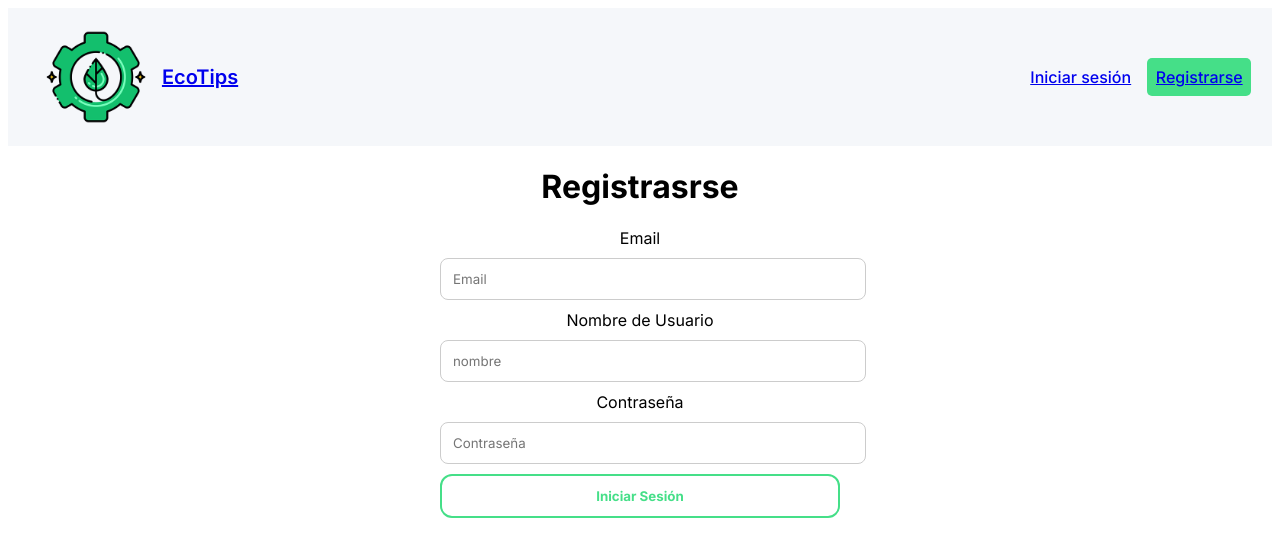
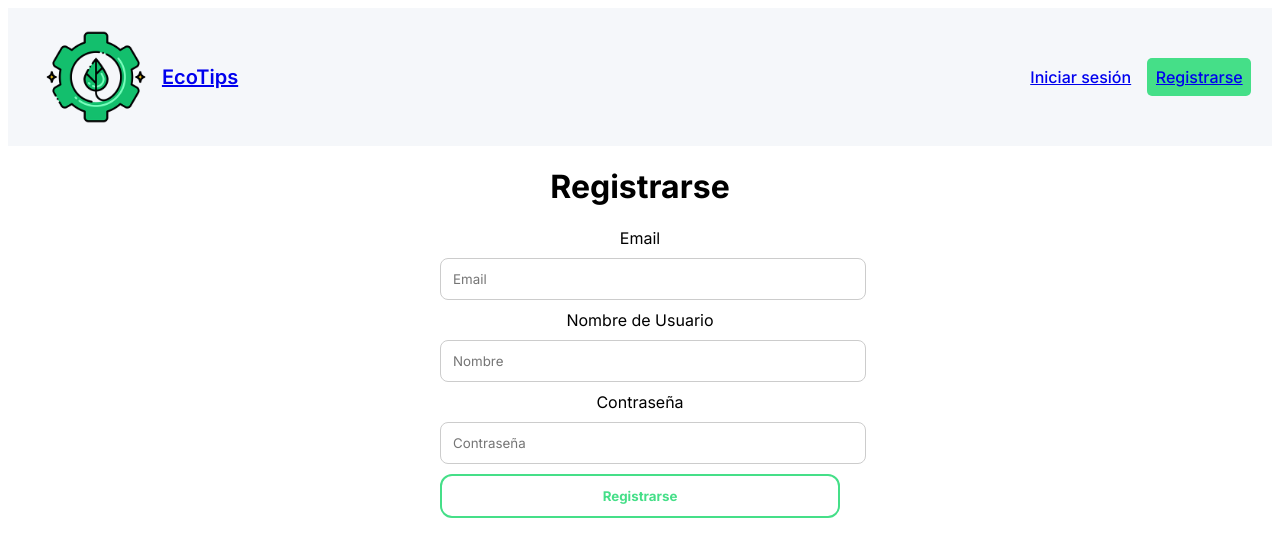
Before and after one commit to ManuBalan03/EcoTips-Frontend, a React (Vite) app in the folder front_web/: page /signup in a window 1280 px wide. Shown: the top 556 px of the page. Built offline with nearby package versions, Linux system fonts and the light colour scheme.

Commit message:
connection
-login
-signup
-connection with back

```diff
--- a/front_web/src/api/axios.ts
+++ b/front_web/src/api/axios.ts
@@ -1,38 +1,46 @@
 import axios, { AxiosInstance } from "axios";
 
-
-// Definimos el tipo para las respuestas de la API
-interface ApiResponse<T = any> {
-  data: T;
-  status: number;
-  statusText: string;
-  headers: any;
-  config: any;
-}
-
-// En Vite, usamos import.meta.env en lugar de process.env
 const api: AxiosInstance = axios.create({
   baseURL: import.meta.env.VITE_API_URL,
-  auth: {
-    username: 'admin',
-    password: 'admin'
-  },
   headers: {
-    "Content-Type": "application/json"
+    "Content-Type": "application/json",
   }
 });
 
-console.log("API URL:", import.meta.env.VITE_API_URL);
+export default api;
+
+// // Definimos el tipo para las respuestas de la API
+// interface ApiResponse<T = any> {
+//   data: T;
+//   status: number;
+//   statusText: string;
+//   headers: any;
+//   config: any;
+// }
+
+// // En Vite, usamos import.meta.env en lugar de process.env
+// const api: AxiosInstance = axios.create({
+//   baseURL: import.meta.env.VITE_API_URL,
+//   auth: {
+//     username: 'admin',
+//     password: 'admin'
+//   },
+//   headers: {
+//     "Content-Type": "application/json"
+//   }
+// });
+
+// console.log("API URL:", import.meta.env.VITE_API_URL);
 
 
-// Interceptor para manejar errores globalmente (opcional)
-api.interceptors.response.use(
-  (response): ApiResponse => response, // Tipo de la respuesta
-  (error) => {
-    // Aquí puedes manejar errores comunes como 401, 403, 500, etc.
-    console.error("Error en la petición:", error);
-    return Promise.reject(error);
-  }
-);
+// // Interceptor para manejar errores globalmente (opcional)
+// api.interceptors.response.use(
+//   (response): ApiResponse => response, // Tipo de la respuesta
+//   (error) => {
+//     // Aquí puedes manejar errores comunes como 401, 403, 500, etc.
+//     console.error("Error en la petición:", error);
+//     return Promise.reject(error);
+//   }
+// );
 
-export default api;
+// export default api;
--- a/front_web/src/api/services/usersexample.ts
+++ b/front_web/src/api/services/UserService.ts
@@ -1,9 +1,9 @@
 import api from "../axios";
 import { Usuario } from "../types/userexample";
 
-// Definimos una interfaz para un usuario
 
-// Ejemplo de función para obtener usuarios
+export const registerUser = (data: any) => api.post("/auth/register", data);
+export const loginUser = (data: any) => api.post("/auth/login", data);
 
 // Ejemplo de función para crear un usuario
 export const crearUsuario = async (userData: Usuario): Promise<Usuario> => {
--- a/front_web/src/components/users/examplelistusers.tsx
+++ b/front_web/src/components/users/examplelistusers.tsx
@@ -1,5 +1,5 @@
 import React, { useState, useEffect } from 'react';
-import { obtenerUsuarios } from '../../api/services/usersexample.ts';
+import { obtenerUsuarios } from '../../api/services/UserService.ts';
 import { Usuario } from '../../api/types/userexample.ts';
 // Definir un tipo de Usuario si no lo tienes ya
 
--- a/front_web/src/routes/Login.tsx
+++ b/front_web/src/routes/Login.tsx
@@ -1,27 +1,59 @@
+import React, { useState } from "react";
 import DefaultLayout from "../components/layout/Defaultlayout";
+import { loginUser } from "../api/services/UserService";
+import { useNavigate } from "react-router-dom";
 import "./Form.css";
 
-function Login(){
-    return(
+
+function Login() {
+  const navigate = useNavigate();
+  const [loginData, setLoginData] = useState({
+    email: "",
+    password: "",
+    nombre:""
+  });
+
+  const handleChange = (e: React.ChangeEvent<HTMLInputElement>) => {
+    setLoginData({ ...loginData, [e.target.name]: e.target.value });
+  };
+
+  const handleSubmit = async (e: React.FormEvent) => {
+    e.preventDefault();
+    try {
+      const response = await loginUser(loginData);
+      localStorage.setItem("token", response.data.token);
+      alert("Inicio de sesión exitoso");
+      navigate("/"); // o a /dashboard, etc.
+    } catch (error) {
+      alert("Credenciales incorrectas");
+      console.error(error);
+    }
+  };
+
+  return (
     <DefaultLayout>
-
-            <form className="form-container">
+      <form className="form-container" onSubmit={handleSubmit}>
         <h1>Iniciar sesión</h1>
         <label htmlFor="email">Email</label>
-                <input type="email" name="email" id="email" placeholder="Email" required />
+        <input type="email" name="email" id="email" placeholder="Email" required value={loginData.email} onChange={handleChange} />
 
         <label htmlFor="nombre">Nombre de Usuario</label>
-                <input type="nombre" name="nombre" id="nombre" placeholder="nombre" required />
+        <input type="nombre" name="nombre" id="nombre" placeholder="nombre" required value={loginData.nombre} onChange={handleChange}/>
 
         <label htmlFor="password">Contraseña</label>
-                <input type="password" name="password" id="password" placeholder="Contraseña" required />
-                <button>Iniciar Sesión</button>
-            </form><footer className="footer-container">
-                <h4>¿Aún no tienes una cuenta? <a href="/signup" style={{ color: '#45DF88' }}>Registrarse</a></h4>
+        <input type="password" name="password" id="password" placeholder="Contraseña" required value={loginData.password} onChange={handleChange} />
 
+        <button type="submit">Iniciar Sesión</button>
+      </form>
+
+      <footer className="footer-container">
+        <h4>
+          ¿Aún no tienes una cuenta?{" "}
+          <a href="/signup" style={{ color: "#45DF88" }}>Registrarse</a>
+        </h4>
       </footer>
     </DefaultLayout>
-    )
+  );
 }
 
 export default Login;
--- a/front_web/src/routes/Signup.tsx
+++ b/front_web/src/routes/Signup.tsx
@@ -1,22 +1,51 @@
+import React, { useState } from "react";
 import DefaultLayout from "../components/layout/Defaultlayout";
+import { registerUser } from "../api/services/UserService";
+import { useNavigate } from "react-router-dom";
+import "./Form.css";
 
-function Signup(){
-    return(
-        <DefaultLayout>
-            <form className="form-container">
-            <h1>Registrasrse</h1>
-            <label htmlFor="email">Email</label>
-            <input type="email" name="email" id="email" placeholder="Email" required/>
 
-            <label htmlFor="nombre">Nombre de Usuario</label>
-            <input type="nombre" name="nombre" id="nombre" placeholder="nombre" required/>
+function Signup() {
+  const navigate = useNavigate();
+  const [formData, setFormData] = useState({
+    email: "",
+    nombre: "",
+    contraseña: "",
+  });
 
-            <label htmlFor="password">Contraseña</label>
-            <input type="password" name="password" id="password" placeholder="Contraseña" required/>
-            <button>Iniciar Sesión</button>
-        </form>
+  const handleChange = (e: React.ChangeEvent<HTMLInputElement>) => {
+    setFormData({ ...formData, [e.target.name]: e.target.value });
+  };
 
-        </DefaultLayout>
-    )
+  const handleSubmit = async (e: React.FormEvent) => {
+    e.preventDefault();
+    try {
+      await registerUser(formData);
+      alert("Usuario registrado exitosamente");
+      navigate("/login");
+    } catch (error) {
+      alert("Error al registrar");
+      console.error(error);
+    }
+  };
+
+  return (
+    <DefaultLayout>
+      <form className="form-container" onSubmit={handleSubmit}>
+        <h1>Registrarse</h1>
+        <label htmlFor="email">Email</label>
+        <input type="email" name="email" id="email" placeholder="Email" required value={formData.email} onChange={handleChange} />
+
+        <label htmlFor="nombre">Nombre de Usuario</label>
+        <input type="text" name="nombre" id="nombre" placeholder="Nombre" required value={formData.nombre} onChange={handleChange} />
+
+        <label htmlFor="contraseña">Contraseña</label>
+        <input type="password" name="contraseña" id="contraseña" placeholder="Contraseña" required value={formData.contraseña} onChange={handleChange} />
+
+        <button type="submit">Registrarse</button>
+      </form>
+    </DefaultLayout>
+  );
 }
+
 export default Signup;
```
Also changed, not shown: 2 other files (tests, documents, lock files or other folders). Lines whose indentation alone changed are shown as unchanged.
